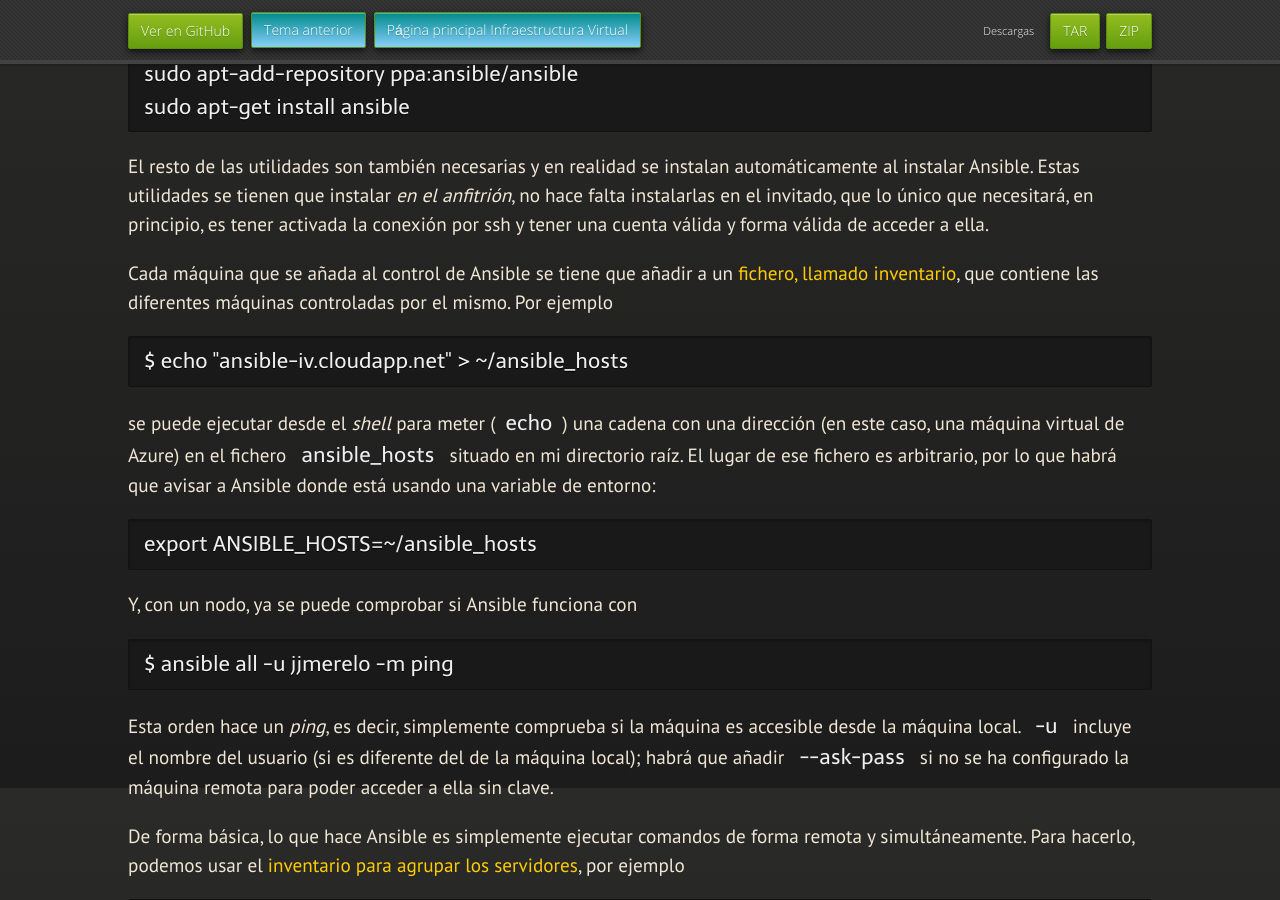
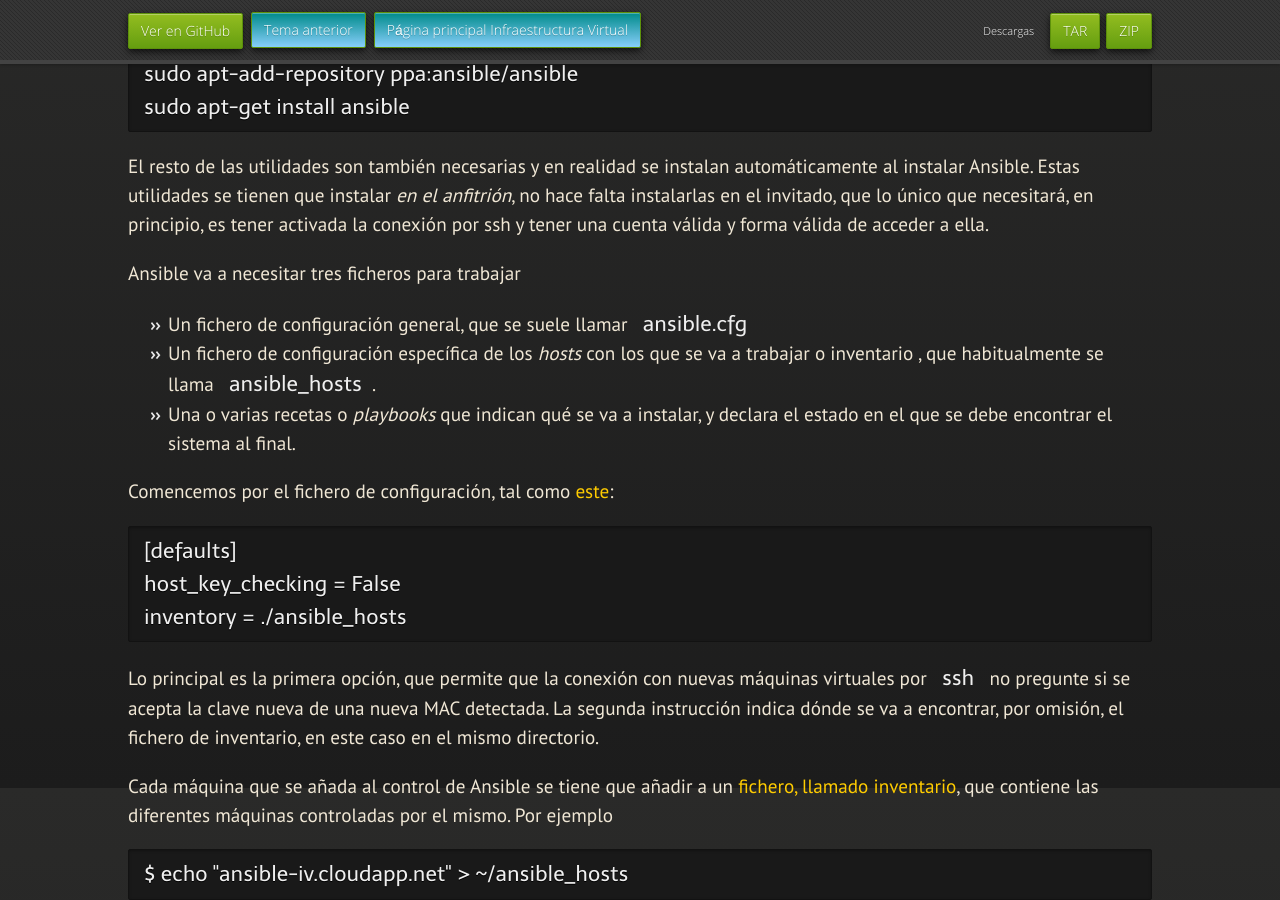
Before and after one commit to JJ/IV, a Jekyll site: the page built from documentos/temas/Gestion_de_configuraciones.md, in a window 1280 px wide and 900 px high, scrolled down 3712 px. Built offline with Jekyll 4.4.1, drawn with Linux system fonts in a browser that asks for light colours; nearby versions of some CDN libraries; some web fonts are replaced; our own code applies the rules of GitHub Pages for plain Markdown files.

Commit message:
Sync documentos/temas/Gestion_de_configuraciones.md de master a gh-pages

````diff
--- a/documentos/temas/Gestion_de_configuraciones.md
+++ b/documentos/temas/Gestion_de_configuraciones.md
@@ -189,6 +189,22 @@ tienen que instalar *en el anfitrión*, no hace falta instalarlas en el
 invitado, que lo único que necesitará, en principio, es tener activada
 la conexión por ssh y tener una cuenta válida y forma válida de
 acceder a ella.
+
+Ansible va a necesitar tres ficheros para trabajar
+* Un fichero de configuración general, que se suele llamar `ansible.cfg`
+* Un fichero de configuración específica de los *hosts* con los que se va a trabajar o inventario , que habitualmente se llama `ansible_hosts`.
+* Una o varias recetas o *playbooks* que indican qué se va a instalar, y declara el estado en el que se debe encontrar el sistema al final.
+
+Comencemos por el fichero de configuración, tal como [este](/ejemplos/vagrant/Debian2018/ansible.cfg):
+
+```
+[defaults]
+host_key_checking = False
+inventory = ./ansible_hosts
+```
+
+Lo principal es la primera opción, que permite que la conexión con nuevas máquinas virtuales por `ssh` no pregunte si se acepta la clave nueva de una nueva MAC detectada. La segunda instrucción indica dónde se va a encontrar, por omisión, el fichero de inventario, en este caso en el mismo directorio.
+
 
 Cada máquina que se añada al control de Ansible se tiene que añadir a
 un
````
